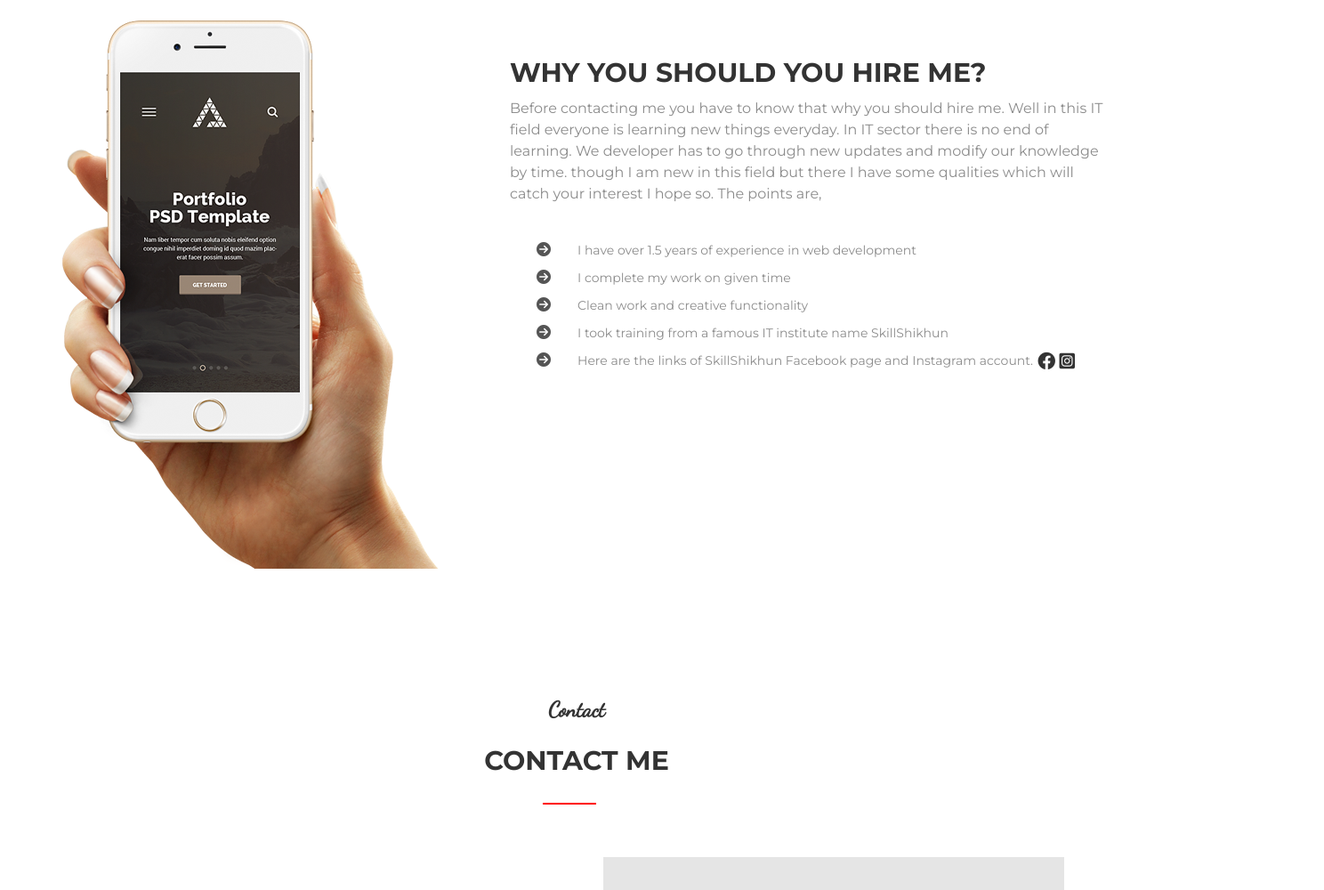
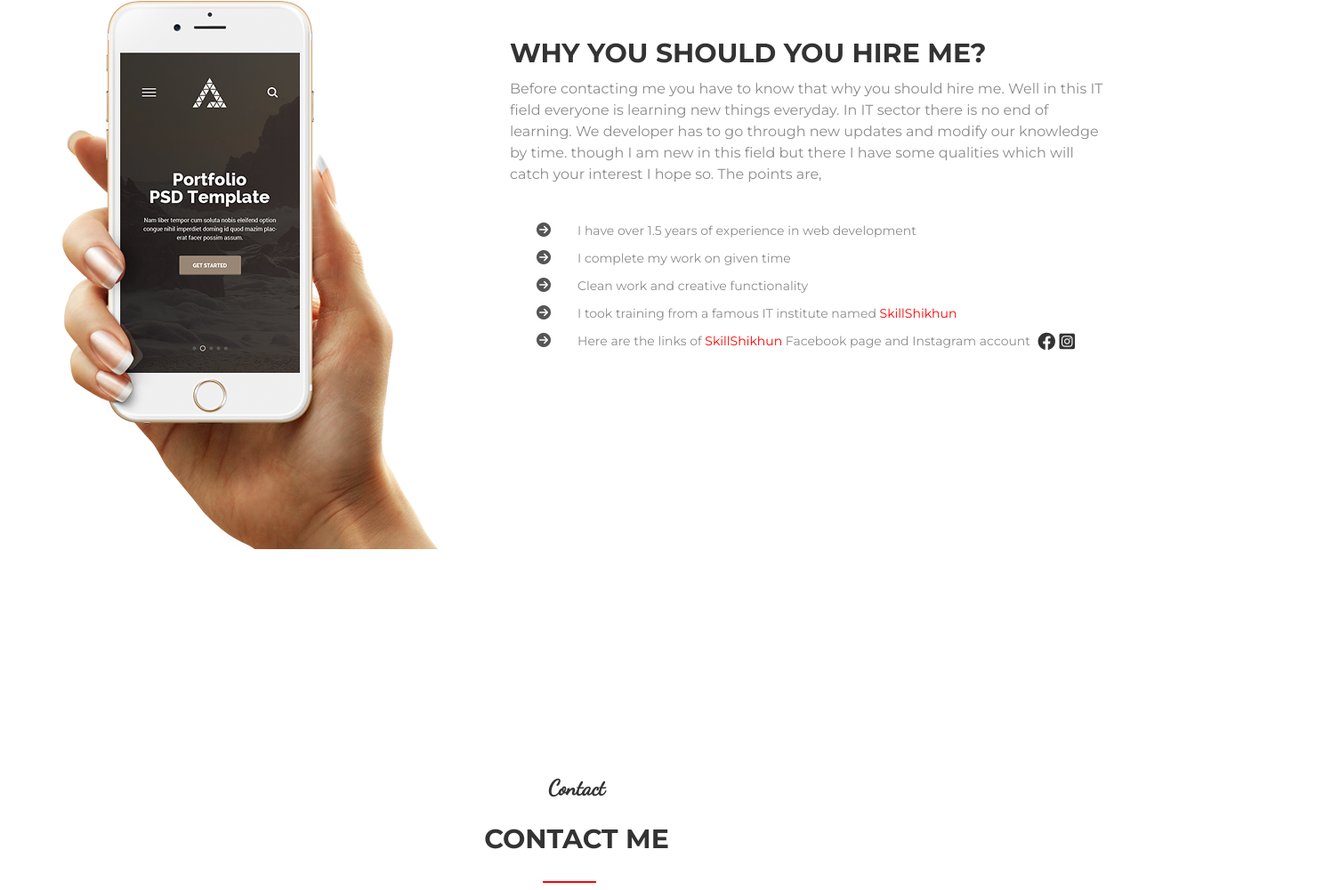
Before and after one commit to Fahim-M-Siam/Simple-Portfolio-Project, a plain HTML site: page index.html in a window 1280 px wide. Shown: the part 3920-4920 px from the top of the page at 89% size, 1488 px wide, since content can reach past the window. Drawn offline with Linux system fonts and the light colour scheme.

Commit message:
Finalized

```diff
--- a/CSS/style.css
+++ b/CSS/style.css
@@ -11,7 +11,7 @@ html{
    margin: 0 auto;
 }
 
-/* hero section */
+/* hero part start */
 #hero{
    width: 100%;
    background: #eff4fd;
@@ -38,8 +38,9 @@ nav img{
    color: red;
    cursor: pointer;
 }
+/* hero part end */
 
-/* banner section */
+/* banner part start */
 .banner{
    display: flex;
 }
@@ -115,8 +116,9 @@ bottom: 40px;
 .myself:hover .fahim{
  left: 45%;
 }
+/* banner part end */
 
-/* about part */
+/* about part start */
 #about {
    margin-top: 330px;
    padding: 50px 0;
@@ -189,8 +191,9 @@ text-align: start;
 .about_img{
    margin-top: 100px;
 }
+/* about part end */
 
-/* project part */
+/* project part start */
 #project {
    margin-top: 60px;
    padding: 50px 0;
@@ -366,8 +369,9 @@ text-align: start;
    background-color: #B20000;
    color: #000;
 }
+/* project part end */
 
-/* skill part */
+/* skill part start */
 #skills {
    margin: 106px 0;
 }
@@ -452,8 +456,9 @@ text-align: start;
    padding-top: 50px;
    border-top: 2px solid #e5e5e5;
 }
+/* skill part end */
 
-/* contact part */
+/* hire part start */
 #hire {
    margin-top: 60px;
    padding: 50px 0;
@@ -518,6 +523,9 @@ text-align: start;
    margin-left: 30px;
    margin-top: 35px;
 }
+.hire_icon .special{
+   color: red;
+}
 .hire_icon ul li{
    padding: 6px 0;
    list-style: none;
@@ -543,9 +551,10 @@ text-align: start;
 }
 .hire_icon .icon a:hover{
    color: red;
-};
+}
+/* hire part start */
 
-/* contact part */
+/* contact part start */
 #contact {
    margin-top: 60px;
    padding: 50px 0px;
@@ -669,3 +678,4 @@ text-align: start;
    padding: 10px;
    font-size: 18px;
 }
+/* contact part start */
--- a/index.html
+++ b/index.html
@@ -22,18 +22,18 @@
 		<meta name="language" content="English" />
 		<meta name="revisit-after" content="2 days" />
 		<meta name="author" content="Fahim Mohammad Siam" />
-		<!-- Favicon -->
 		<link
 			href="https://fonts.googleapis.com/css2?family=Dancing+Script&family=Kaushan+Script&family=Montserrat:wght@300;400;500;600;700;800&family=Roboto:wght@300;500;700&display=swap"
 			rel="stylesheet"
 		/>
+		<!-- Favicon -->
 		<link rel="shortcut icon" href="./Images/favicon.ico" type="image/x-icon" />
 		<link rel="stylesheet" href="./CSS/all.min.css" />
 		<link rel="stylesheet" href="./CSS/style.css" />
 		<title>Simple Portfolio Website</title>
 	</head>
 	<body>
-		<!-- Hero Section -->
+		<!-- Hero Section start -->
 		<section id="hero">
 			<div class="container">
 				<nav>
@@ -51,15 +51,16 @@
 				</nav>
 			</div>
 		</section>
+		<!-- Hero Section end -->
 
-		<!-- Banner section -->
+		<!-- Banner section start -->
 		<section id="hero">
 			<div class="container">
 				<div class="banner">
 					<div class="details">
 						<h1>I am <span>Fahim</span></h1>
 						<p>
-							This is my portfolio website to show my <br />details and work
+							This is my portfolio website to show my details and work
 							experience in <br />
 							<span>Web Development</span>
 						</p>
@@ -77,8 +78,9 @@
 				</div>
 			</div>
 		</section>
+		<!-- Banner section end -->
 
-		<!-- about part -->
+		<!-- about part start -->
 		<section id="about">
 			<div class="container">
 				<div class="about_head">
@@ -134,8 +136,9 @@
 				</div>
 			</div>
 		</section>
+		<!-- about part end -->
 
-		<!-- project part -->
+		<!-- project part start -->
 		<section id="project">
 			<div class="container">
 				<div class="project_head">
@@ -268,8 +271,9 @@
 				</div>
 			</div>
 		</section>
+		<!-- project part end -->
 
-		<!-- skill part -->
+		<!-- skill part start -->
 		<section id="skill">
 			<div class="container">
 				<div class="skill_head">
@@ -338,8 +342,9 @@
 				</div>
 			</div>
 		</section>
+		<!-- skill part start -->
 
-		<!-- hire part -->
+		<!-- hire part start -->
 		<section id="hire">
 			<div class="container">
 				<div class="hire_head">
@@ -380,15 +385,16 @@
 								<li>
 									<i class="fa-sharp fa-solid fa-circle-arrow-right"></i
 									><span
-										>I took training from a famous IT institute name
-										SkillShikhun</span
+										>I took training from a famous IT institute named
+										<span class="special">SkillShikhun</span></span
 									>
 								</li>
 								<li>
 									<i class="fa-sharp fa-solid fa-circle-arrow-right"></i
 									><span
-										>Here are the links of SkillShikhun Facebook page and
-										Instagram account.</span
+										>Here are the links of
+										<span class="special">SkillShikhun</span> Facebook page and
+										Instagram account</span
 									>
 								</li>
 								<div class="icon">
@@ -409,8 +415,9 @@
 				</div>
 			</div>
 		</section>
+		<!-- hire part end -->
 
-		<!-- contact part -->
+		<!-- contact part start -->
 		<section id="contact">
 			<div class="container">
 				<div class="contact_head">
@@ -460,5 +467,6 @@
 				</div>
 			</div>
 		</section>
+		<!-- contact part start -->
 	</body>
 </html>
```
